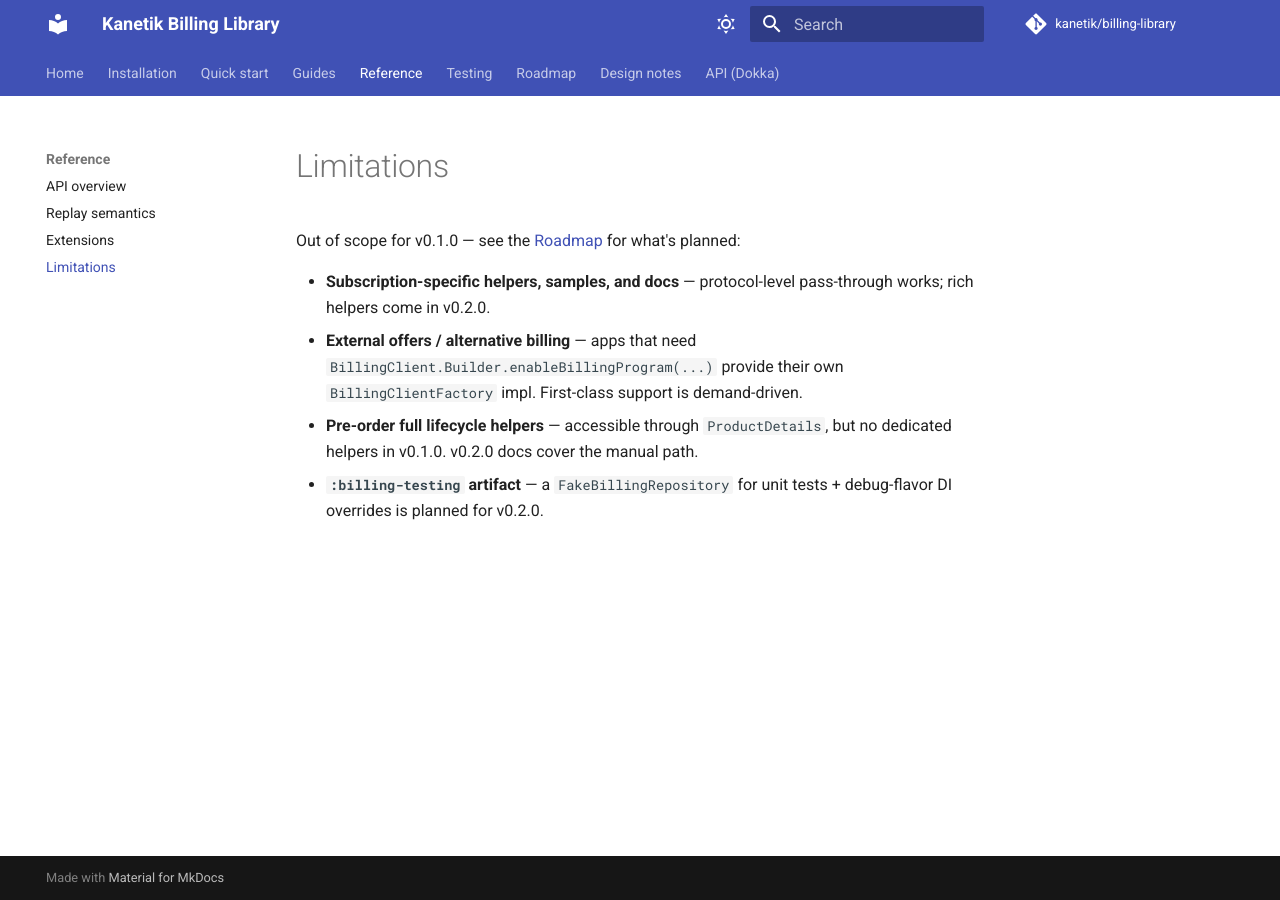
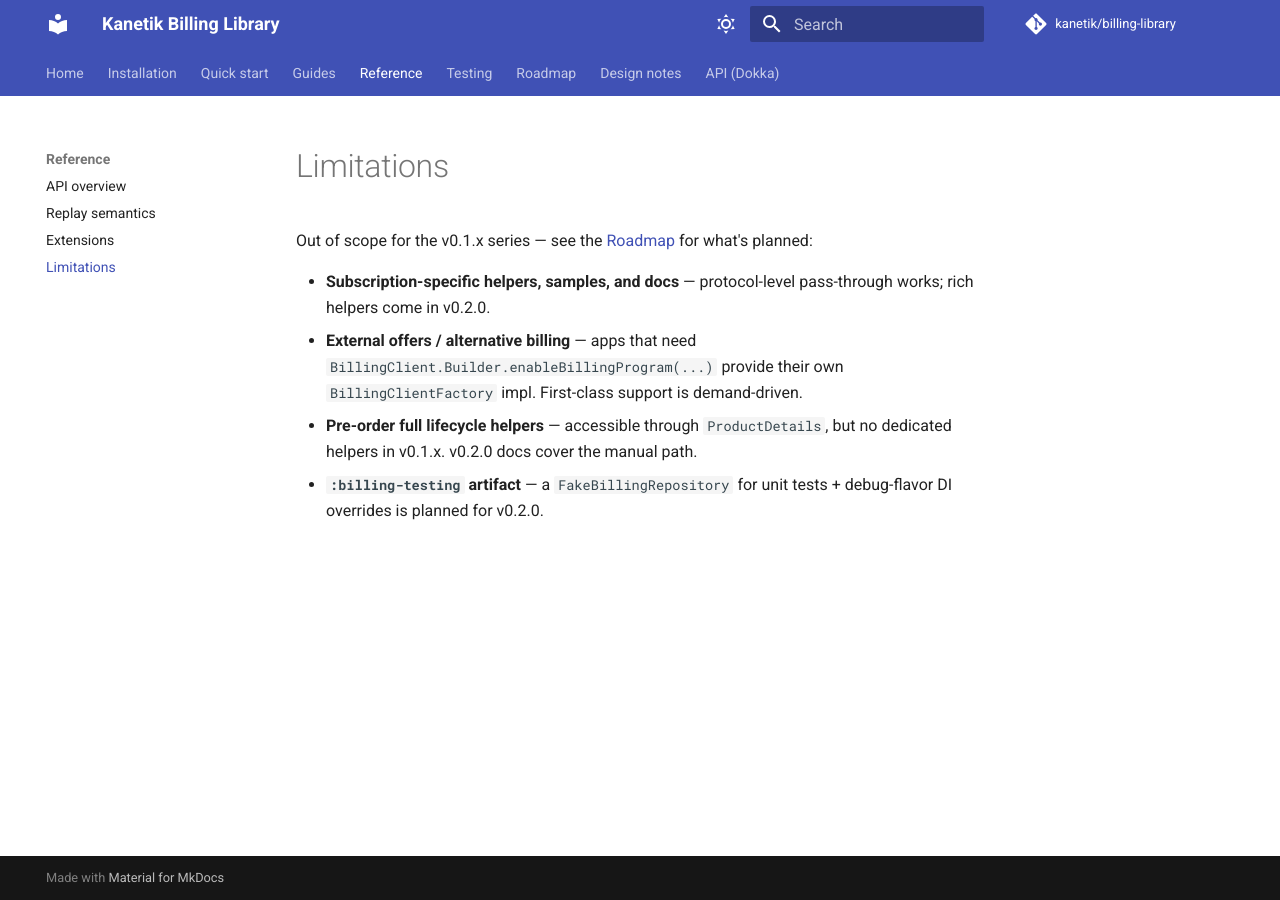
Before and after one commit to kanetik/billing-library, an MkDocs documentation site: the page built from docs/reference/limitations.md, in a window 1280 px wide. Built offline with MkDocs 1.6.1 and Material for MkDocs 9.7.7, drawn with Linux system fonts in a browser that asks for light colours; comment, search, counter and statistics services are not loaded.

Commit message:
docs: normalize current-state references from v0.1.0 -> v0.1.x
Two threads from Copilot's latest review flagged the same
inconsistency: pages describing current library behavior used
"v0.1.0" while the rest of the docs say "v0.1.x" (and the published
package is 0.1.1).

Fixed the two flagged spots:
- docs/reference/limitations.md: "Out of scope for v0.1.0" ->
  "Out of scope for the v0.1.x series" (and the Pre-order bullet's
  "no dedicated helpers in v0.1.0" -> "v0.1.x").
- docs/index.md: "what's out of scope for v0.1.0" ->
  "what's out of scope for the v0.1.x series".

Also did a preemptive sweep for the same pattern:
- docs/testing.md: "v0.1.0 of this library ships subscription
  support" -> "the v0.1.x series ships..." (current-behavior
  statement, not a historical one).
- docs/roadmap.md: "The v0.1.0 recovery sweep" -> "The v0.1.x
  recovery sweep" (same reason — describes shipped behavior).

Left untouched: docs/design-notes.md and other refs that legitimately
point at the v0.1.0 release as a historical / dated artifact (the
design notes are explicitly about what shipped in 0.1.0; tag examples
in publish.yml and manual-setup.md remain as-is).

Co-Authored-By: Claude Opus 4.7 (1M context) <noreply@anthropic.com>

```diff
--- a/docs/reference/limitations.md
+++ b/docs/reference/limitations.md
@@ -1,8 +1,8 @@
 # Limitations
 
-Out of scope for v0.1.0 — see the [Roadmap](../roadmap.md) for what's planned:
+Out of scope for the v0.1.x series — see the [Roadmap](../roadmap.md) for what's planned:
 
 - **Subscription-specific helpers, samples, and docs** — protocol-level pass-through works; rich helpers come in v0.2.0.
 - **External offers / alternative billing** — apps that need `BillingClient.Builder.enableBillingProgram(...)` provide their own `BillingClientFactory` impl. First-class support is demand-driven.
-- **Pre-order full lifecycle helpers** — accessible through `ProductDetails`, but no dedicated helpers in v0.1.0. v0.2.0 docs cover the manual path.
+- **Pre-order full lifecycle helpers** — accessible through `ProductDetails`, but no dedicated helpers in v0.1.x. v0.2.0 docs cover the manual path.
 - **`:billing-testing` artifact** — a `FakeBillingRepository` for unit tests + debug-flavor DI overrides is planned for v0.2.0.
```
Also changed, not shown: docs/index.md (+1 -1 lines), docs/roadmap.md (+1 -1 lines), docs/testing.md (+1 -1 lines).
